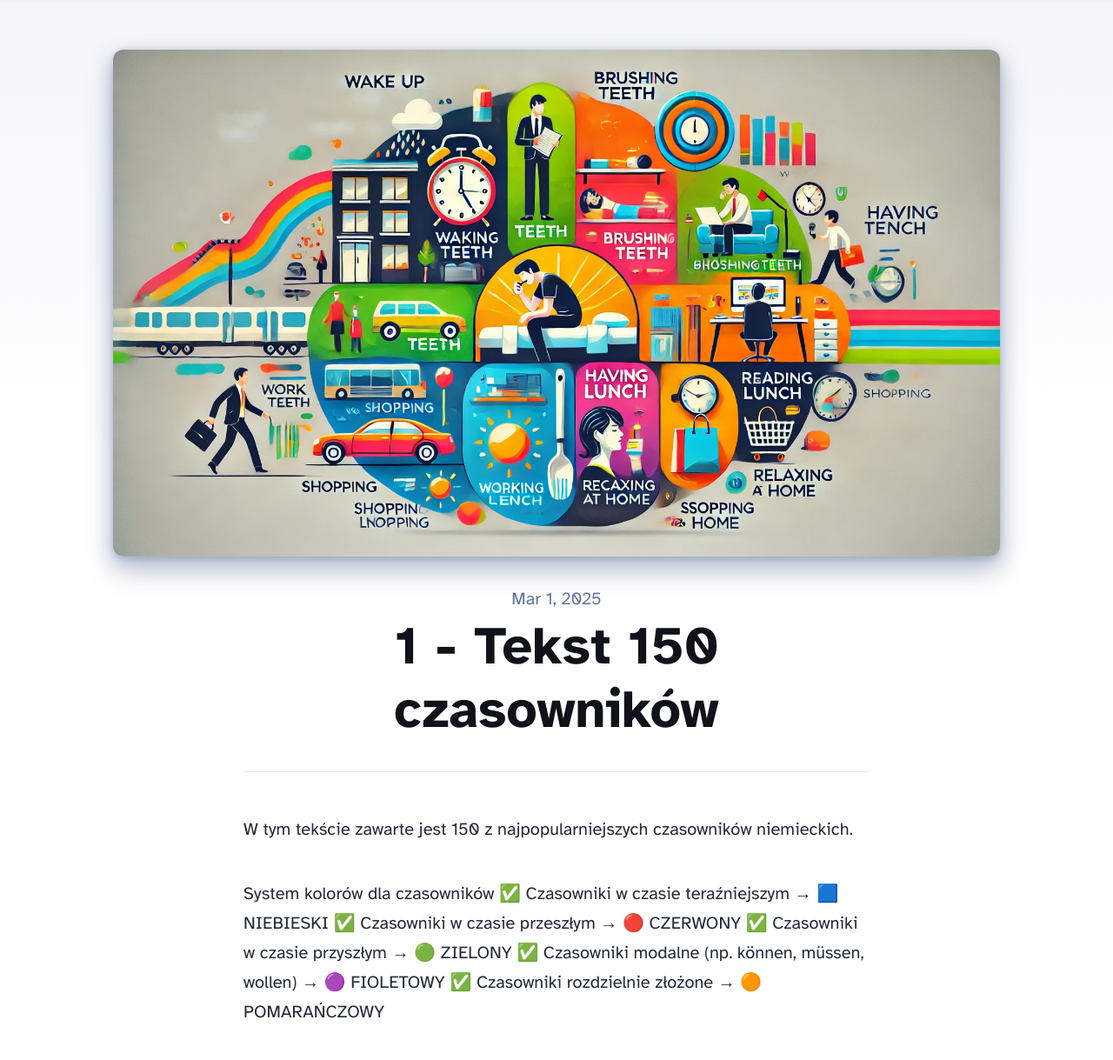
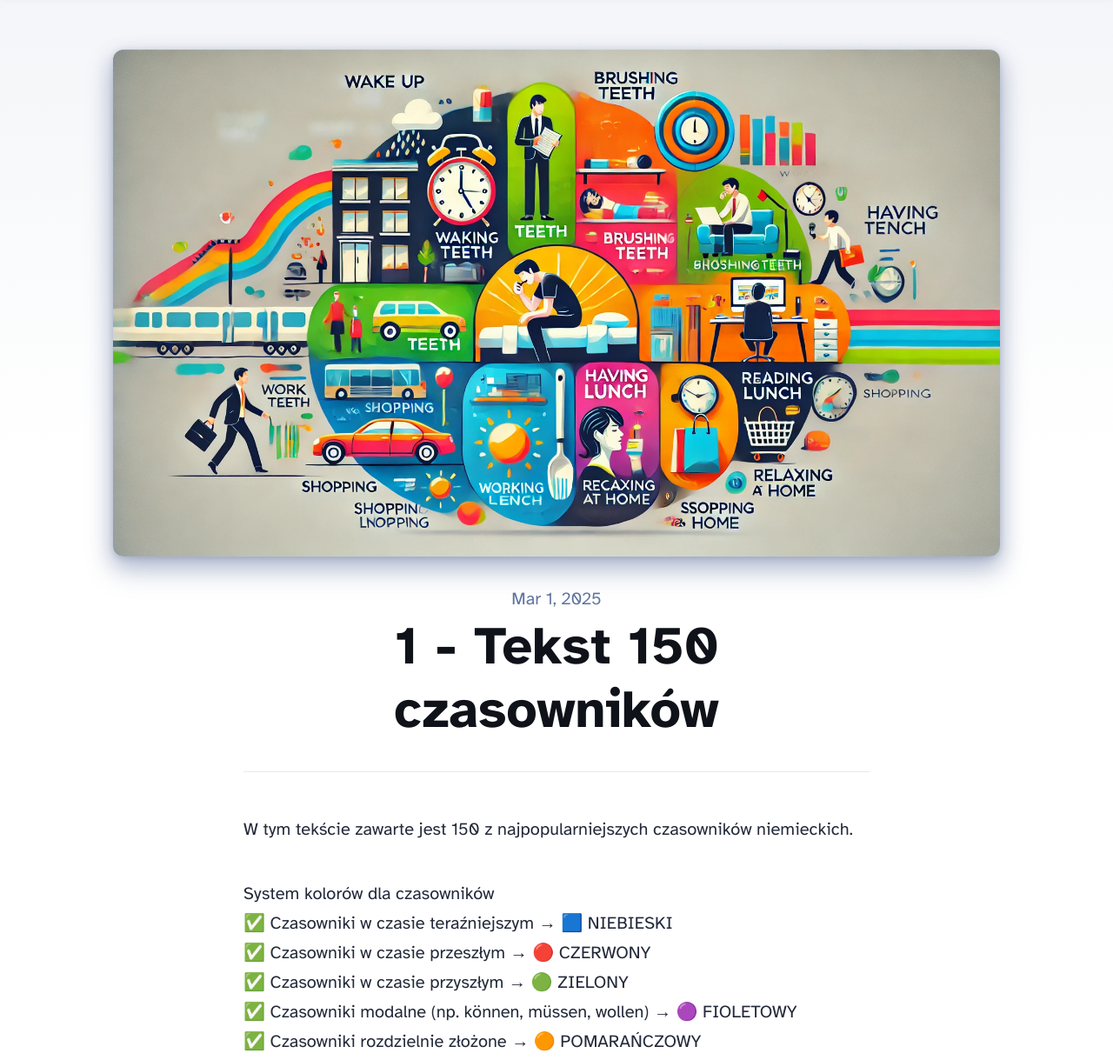
Before and after one commit to SapphireTome/webpage, an Astro site: page /blog/first-post in a window 1280 px wide. Shown: the part 81-1300 px from the top of the page at 87% size. Built offline with nearby package versions, Linux system fonts and the light colour scheme; Astro itself is replaced by a stand-in of ours.

Commit message:
Update first-post.md

```diff
--- a/src/content/blog/first-post.md
+++ b/src/content/blog/first-post.md
@@ -8,11 +8,11 @@
 W tym tekście zawarte jest 150 z najpopularniejszych czasowników niemieckich.
 
 System kolorów dla czasowników
- ✅ Czasowniki w czasie teraźniejszym → 🟦 NIEBIESKI
- ✅ Czasowniki w czasie przeszłym → 🔴 CZERWONY
- ✅ Czasowniki w czasie przyszłym → 🟢 ZIELONY
- ✅ Czasowniki modalne (np. können, müssen, wollen) → 🟣 FIOLETOWY
- ✅ Czasowniki rozdzielnie złożone → 🟠 POMARAŃCZOWY
+<br>✅ Czasowniki w czasie teraźniejszym → 🟦 NIEBIESKI
+<br>✅ Czasowniki w czasie przeszłym → 🔴 CZERWONY
+<br>✅ Czasowniki w czasie przyszłym → 🟢 ZIELONY
+<br>✅ Czasowniki modalne (np. können, müssen, wollen) → 🟣 FIOLETOWY
+<br>✅ Czasowniki rozdzielnie złożone → 🟠 POMARAŃCZOWY
 
 Tekst 1
 
```
